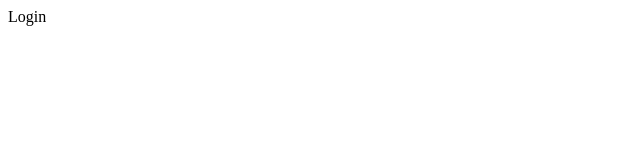
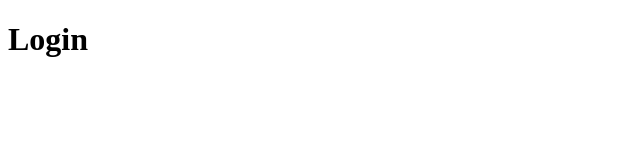
Before and after one commit to Zhikeng/test-repository, a plain HTML site: page login.html in a window 1280 px wide. Shown: the whole page, without its empty margins (0-640 px from the left). Drawn offline with Linux system fonts and the light colour scheme.

Commit message:
Update login.html

```diff
--- a/login.html
+++ b/login.html
@@ -7,6 +7,6 @@
     <title>Login</title>
 </head>
 <body>
-    Login
+    <h1>Login</h1>
 </body>
 </html>
```
